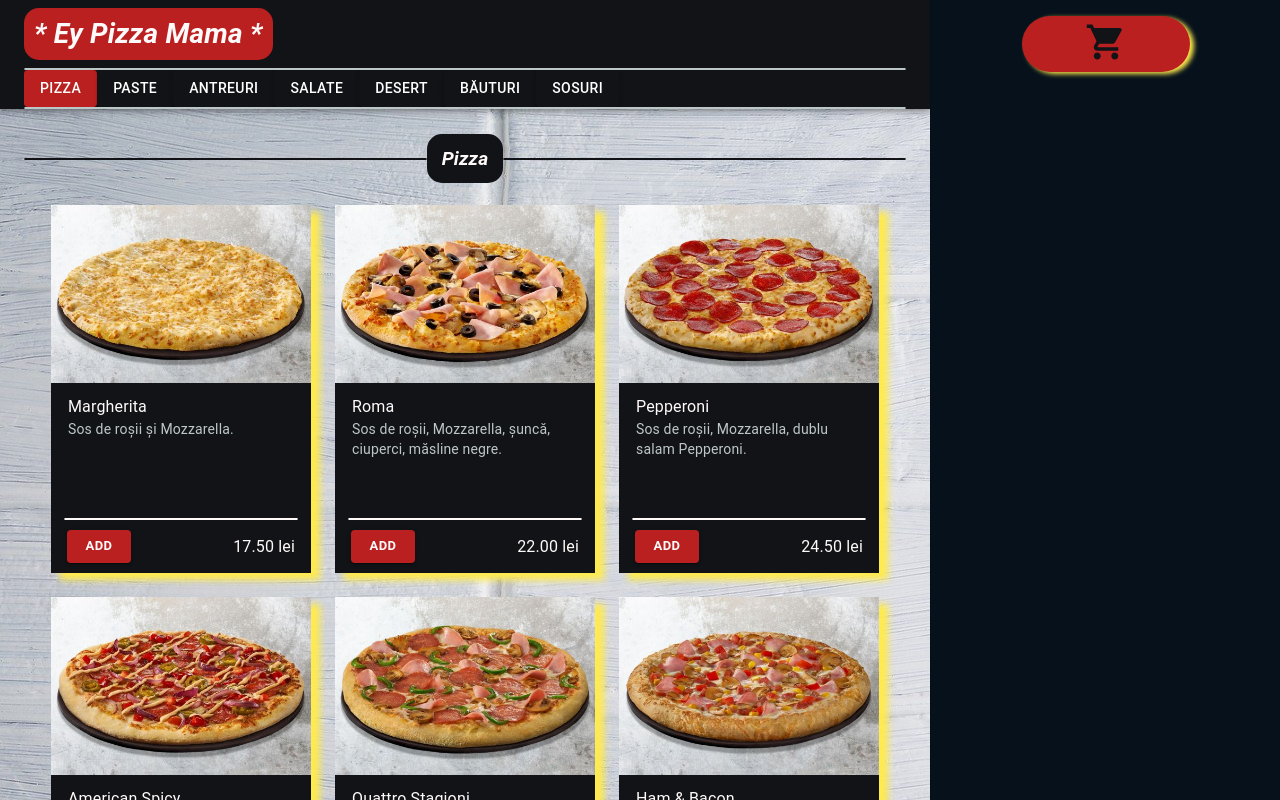
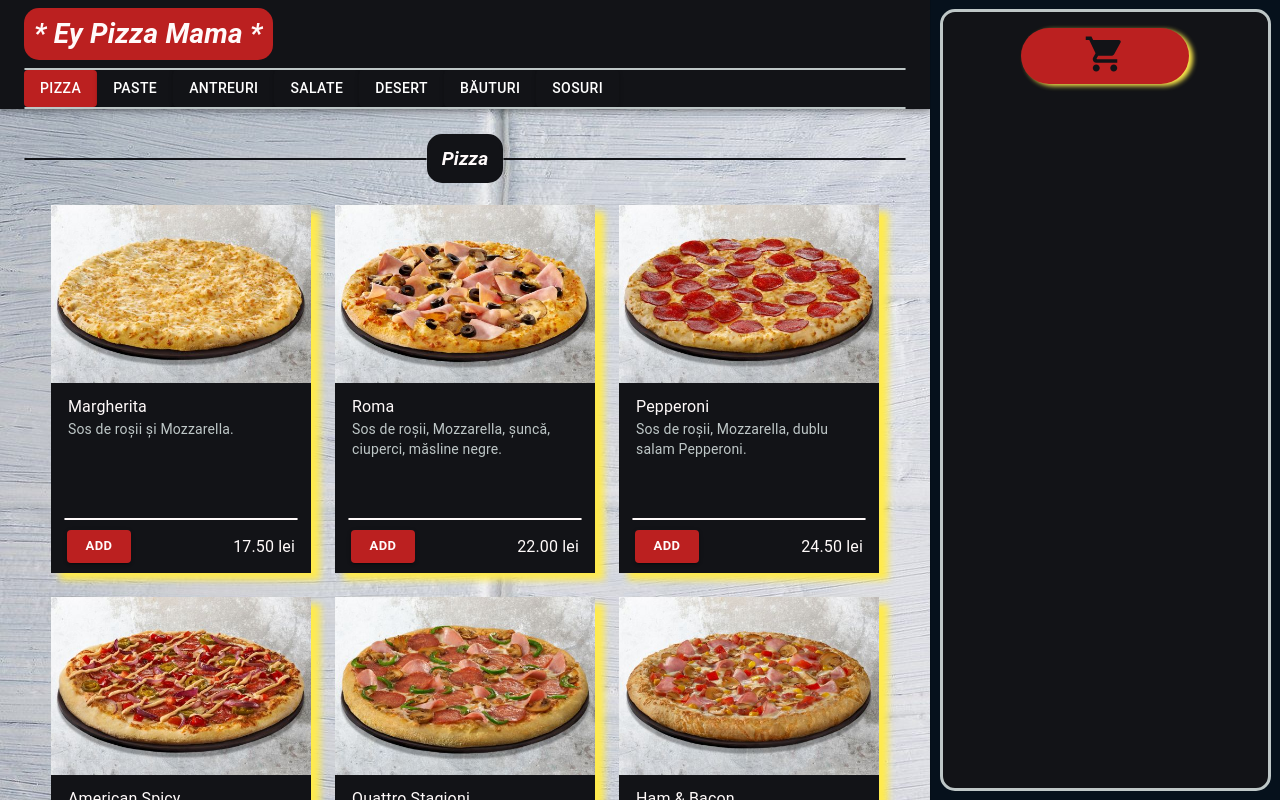
Before and after one commit to TheAncientOwl/pizza-website, a React (Create React App) app: page / in a window 1280 px wide. Shown: the top 800 px of the page. Built offline with nearby package versions, Linux system fonts and the light colour scheme.

Commit message:
added container border.

```diff
--- a/src/components/basket/BasketContainer.jsx
+++ b/src/components/basket/BasketContainer.jsx
@@ -2,6 +2,18 @@ import { makeStyles, Hidden, SwipeableDrawer, Drawer } from '@material-ui/core';
 import PropTypes from 'prop-types';
 
 const useStyles = makeStyles(theme => ({
+  container: {
+    borderStyle: 'solid',
+    borderColor: theme.palette.text.secondary,
+    borderRadius: '15px',
+
+    background: theme.palette.background.default,
+
+    margin: '2.5%',
+
+    width: '95%',
+    height: '100%',
+  },
   drawer: {
     [theme.breakpoints.up('sm')]: {
       width: props => props.width,
@@ -29,13 +41,12 @@ export default function BasketContainer({ width, mobileOpen, onToggle, children
           onClose={onToggle}
           classes={{ paper: classes.drawerPaper }}
           ModalProps={{ keepMounted: true }}>
-          {children}
+          <div className={classes.container}>{children}</div>
         </SwipeableDrawer>
       </Hidden>
-
       <Hidden xsDown implementation='css'>
         <Drawer anchor='right' classes={{ paper: classes.drawerPaper }} variant='permanent' open>
-          {children}
+          <div className={classes.container}>{children}</div>
         </Drawer>
       </Hidden>
     </nav>
```
